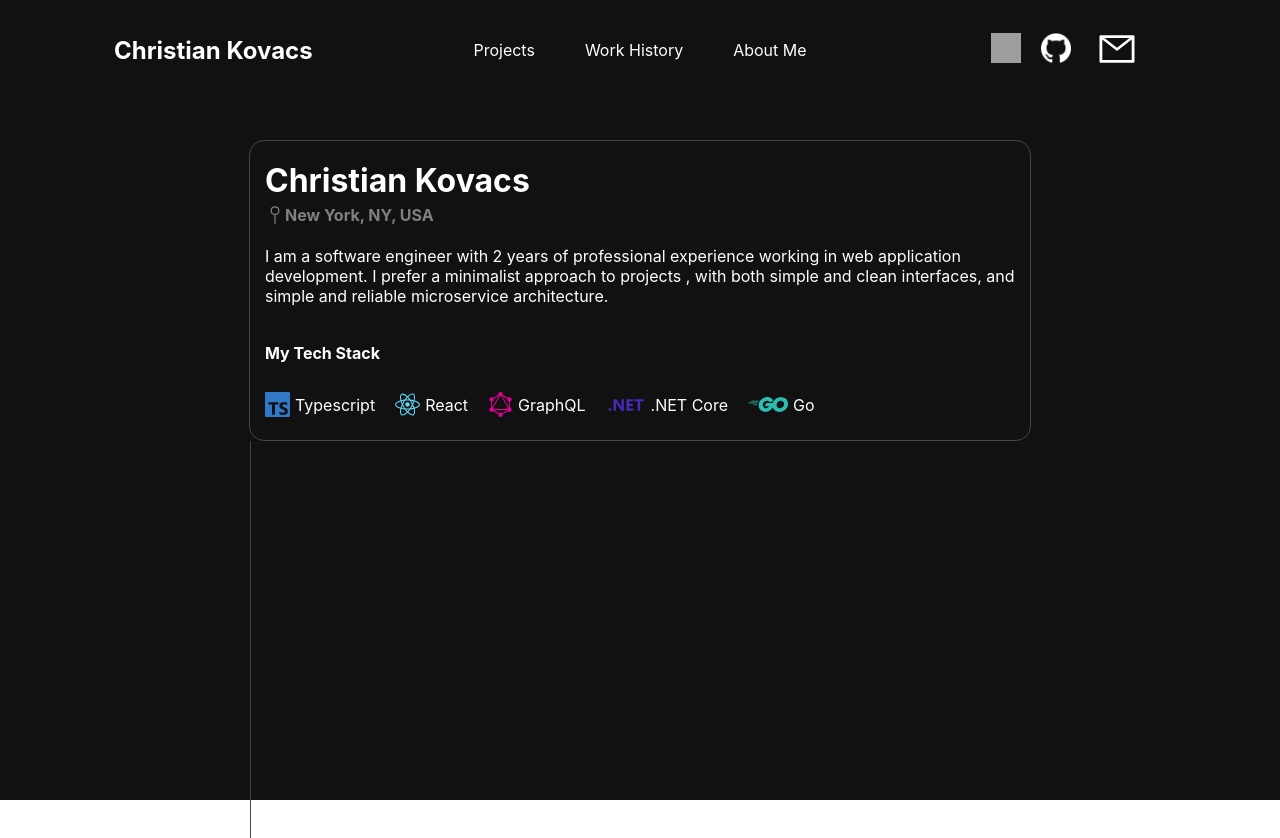
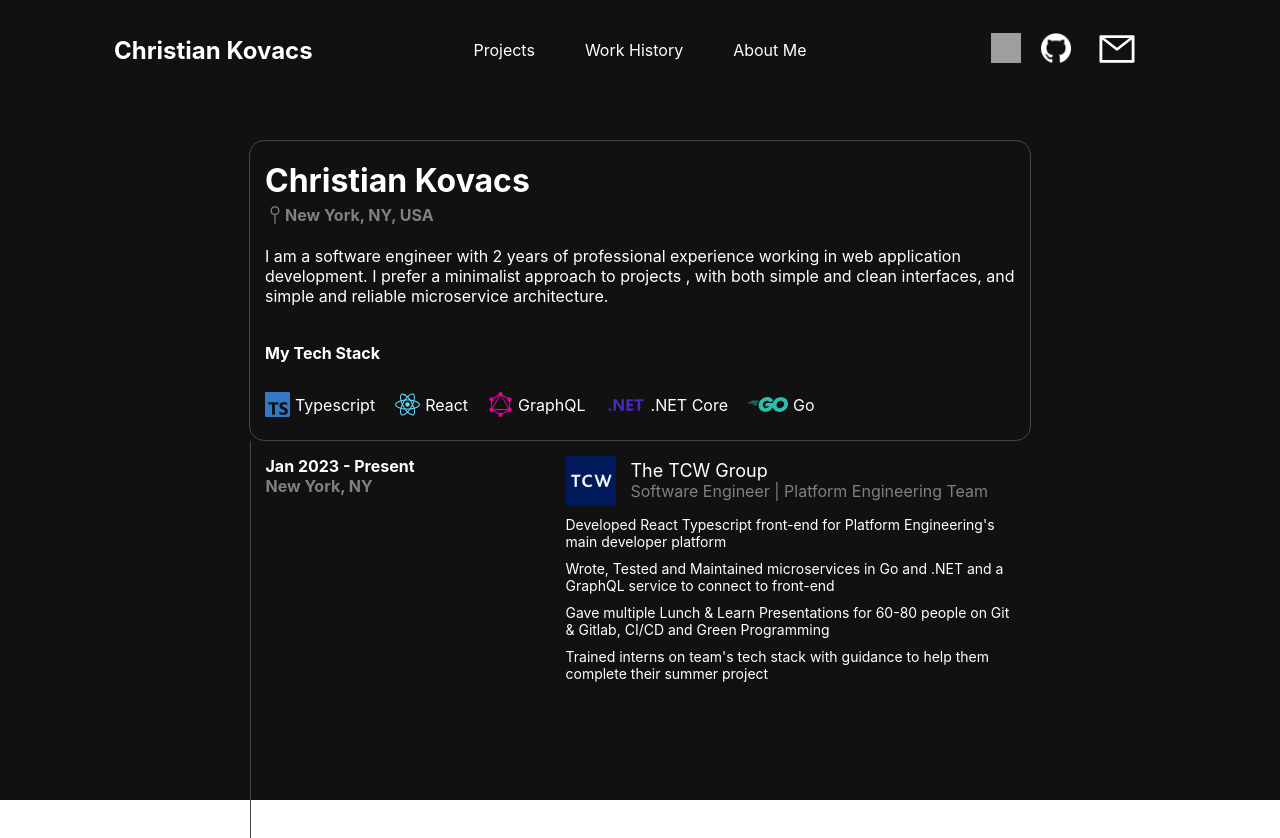
Before and after one commit to ckovacsdev/portfolio, a React (Create React App) app: page / in a window 1280 px wide. Shown: the top 838 px of the page. Built offline with nearby package versions, Linux system fonts and the light colour scheme; grey boxes are pictures that could not be loaded; the HTML template or start-up script is replaced by a standard one.

Commit message:
first tcw section

```diff
--- a/src/components/work-history-card/work-history.css
+++ b/src/components/work-history-card/work-history.css
@@ -7,3 +7,79 @@
     margin-left: auto;
     margin-right: auto;
 }
+
+.work-history-item{
+    height: 200px;
+    width: 750px;
+    display: flex;
+    flex-direction: row;
+    justify-content: space-between;
+}
+
+.work-history-left-content{
+    width: 275px;
+    align-self: flex-start;
+}
+
+.work-history-dates{
+    font-size: 16px;
+    margin: 0;
+    color: white;
+}
+
+.work-history-location{
+    color: #808080;
+    font-size: 16px;
+    margin: 0;
+}
+
+.work-history-job-description{
+    width: 450px;
+    display: flex;
+    flex-direction: column;
+    row-gap: 10px;
+}
+
+.work-history-company{
+    display: flex;
+    flex-direction: row;
+    column-gap: 15px;;
+}
+
+.work-history-company-info{
+    display: flex;
+    flex-direction: column;
+    justify-content: center;
+    row-gap: 0;
+}
+
+.work-history-company-name{
+    padding: 0;
+    margin: 0;
+    color: white;
+    font-size: 18px;
+}
+.work-history-title{
+    padding: 0;
+    margin: 0;
+    color: #808080;
+    font-size: 16px;
+}
+
+.work-history-company-logo{
+    width: 50px;
+    height: 50px;
+}
+
+.work-history-job-details{
+    height: 100%;
+    display: flex;
+    flex-direction: column;
+    row-gap: 10px;
+}
+
+.work-history-job-details-text{
+    color: white;
+    font-size: 14px;
+    margin: 0;
+}
--- a/src/components/work-history-card/work-history.tsx
+++ b/src/components/work-history-card/work-history.tsx
@@ -1,9 +1,41 @@
+import TCWIcon from '../../assets/tcw-logo.png';
 import './work-history.css';
 
 export const WorkHistory = () => {
     return(
         <div className='work-history-container'>
-            <div className='work-history-section'>
+            <div className='work-history-item'>
+
+                <div className='work-history-left-content'>
+                    <h2  className='work-history-dates'> Jan 2023 - Present</h2>
+                    <h2  className='work-history-location'> New York, NY</h2>
+                </div>
+
+                <div className='work-history-job-description'>
+                    <div className='work-history-company'>
+                        <img className='work-history-company-logo' src={TCWIcon}/>
+                        <div className='work-history-company-info'>
+                            <p className='work-history-company-name'> The TCW Group </p>
+                            <p className='work-history-title'> Software Engineer | Platform Engineering Team </p>
+                        </div>
+                    </div>
+
+                    <div className='work-history-job-details'>
+                        <p className='work-history-job-details-text'>
+                          Developed React Typescript front-end for Platform Engineering's main developer platform
+                        </p>
+                        <p className='work-history-job-details-text'>
+                          Wrote, Tested and Maintained microservices in Go and .NET and a GraphQL service to connect to front-end
+                        </p>
+                        <p className='work-history-job-details-text'>
+                          Gave multiple Lunch & Learn Presentations for 60-80 people on Git & Gitlab, CI/CD and Green Programming
+                        </p>
+                        <p className='work-history-job-details-text'>
+                            Trained interns on team's tech stack with guidance to help them complete their summer project
+                        </p>
+                    </div>
+
+                </div>
 
             </div>
         </div>
```
Also changed, not shown: src/assets/capelli-logo.png (added), src/assets/tcw-logo.png (added).
